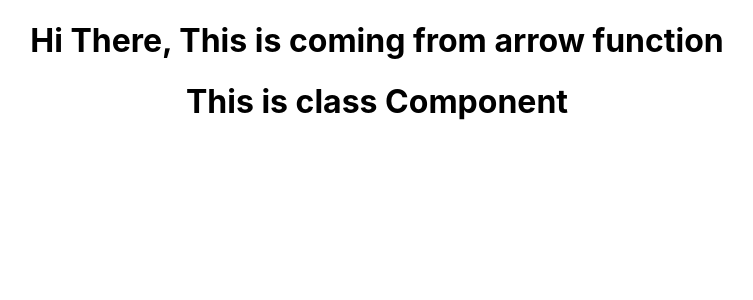
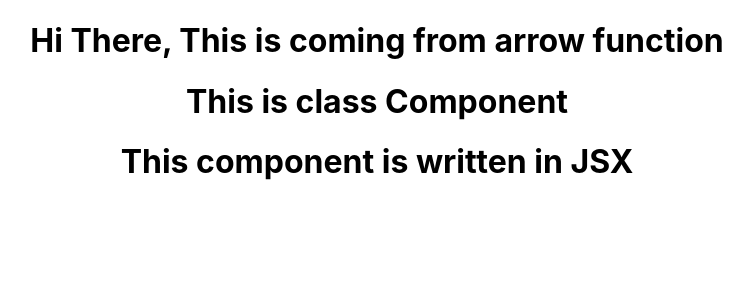
Before and after one commit to rohitksingh/Hello-ReactJs, a React (Create React App) app in the folder hello-react-js/: page / in a window 1280 px wide. Shown: the top 300 px of the page, without its empty margins (263-1016 px from the left). Built offline with nearby package versions, Linux system fonts and the light colour scheme.

Commit message:
Created a new component with JSX

```diff
--- a/hello-react-js/src/App.js
+++ b/hello-react-js/src/App.js
@@ -3,12 +3,14 @@ import logo from './logo.svg';
 import './App.css';
 import Greet from './components/Greet'
 import Welcome from './components/Welcome'
+import WelcomeClassComponent from './components/WelcomeClassComponent'
 
 function App() {
   return (
     <div className="App">
       <Greet/>
       <Welcome/>
+      <WelcomeClassComponent/>
     </div>
   );
 }
--- /dev/null
+++ b/hello-react-js/src/components/WelcomeClassComponent.js
@@ -0,0 +1,14 @@
+import React from 'react'
+
+const WelcomeClassComponent = () =>{
+    return (
+        <div>
+            <h1>
+                This component is written in JSX
+            </h1>
+        </div>
+
+    )
+}
+
+export default WelcomeClassComponent;
```
